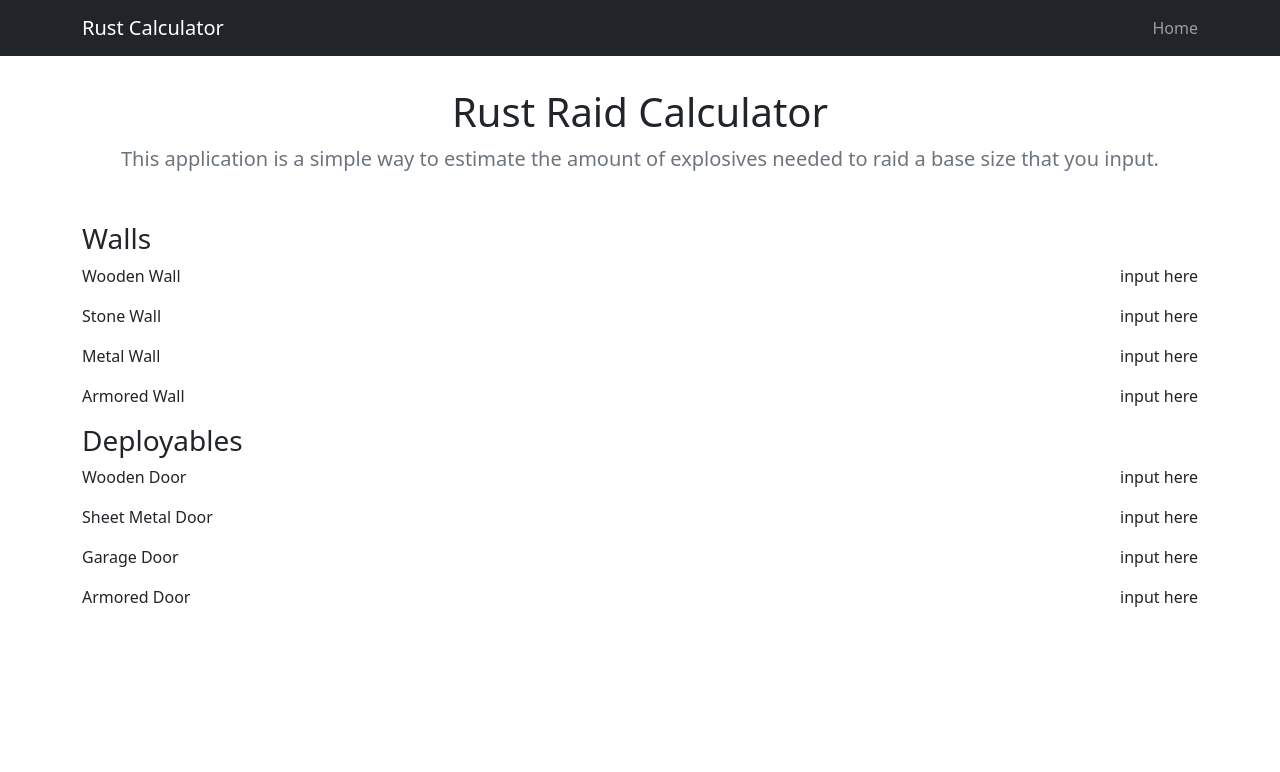
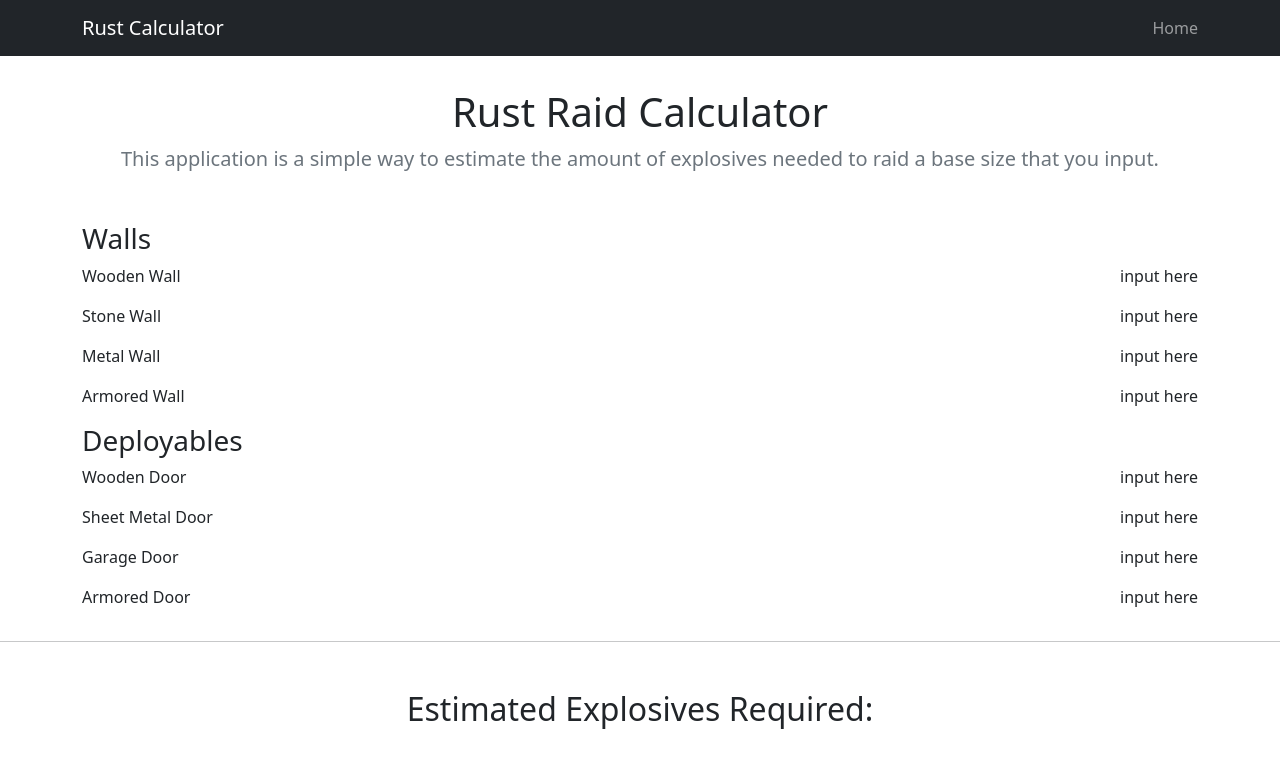
Before and after one commit to pmcmahan1/rust-calc, a plain HTML site: page index.html in a window 1280 px wide. Drawn offline with nearby package versions, Linux system fonts and the light colour scheme.

Commit message:
Coming along.

```diff
--- a/index.html
+++ b/index.html
@@ -36,6 +36,7 @@
                 </p>
             </div>
         </section>
+        <!-- Walls container -->
         <div class="container">
             <h3>Walls</h3>
             <div class="row">
@@ -57,6 +58,7 @@
                 </div>
             </div>
         </div>
+        <!-- Deployables Container -->
         <div class="container">
             <h3>Deployables</h3>
             <div class="row">
@@ -78,6 +80,12 @@
                 </div>
             </div>
         </div>
+        <hr>
+        <section class="jumbotron text-center">
+            <div class="container">
+                <h2 class="jumbotron-heading">Estimated Explosives Required:</h2>
+            </div>
+        </section>
     </main>
 </body>
 </html>
```
